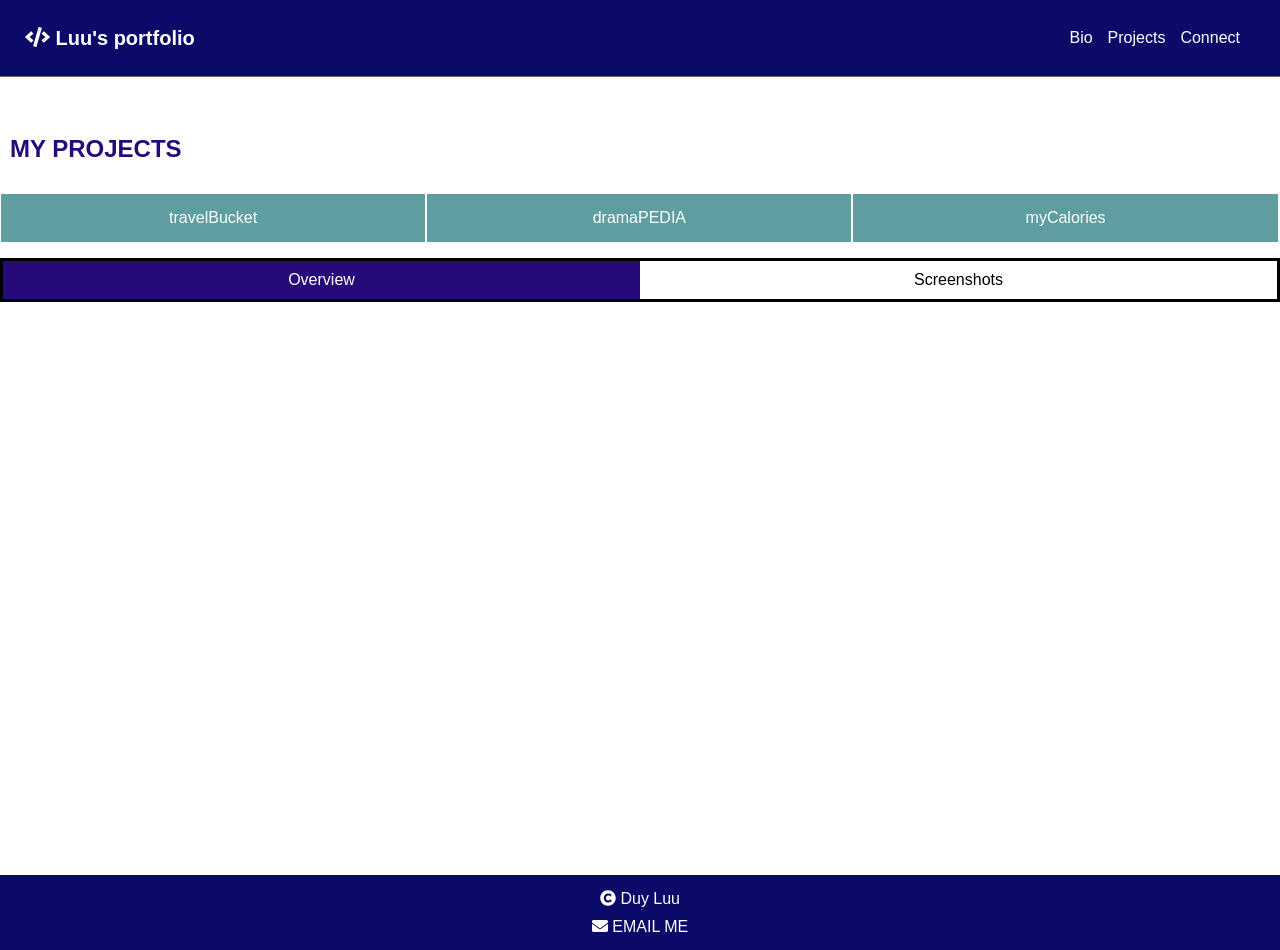
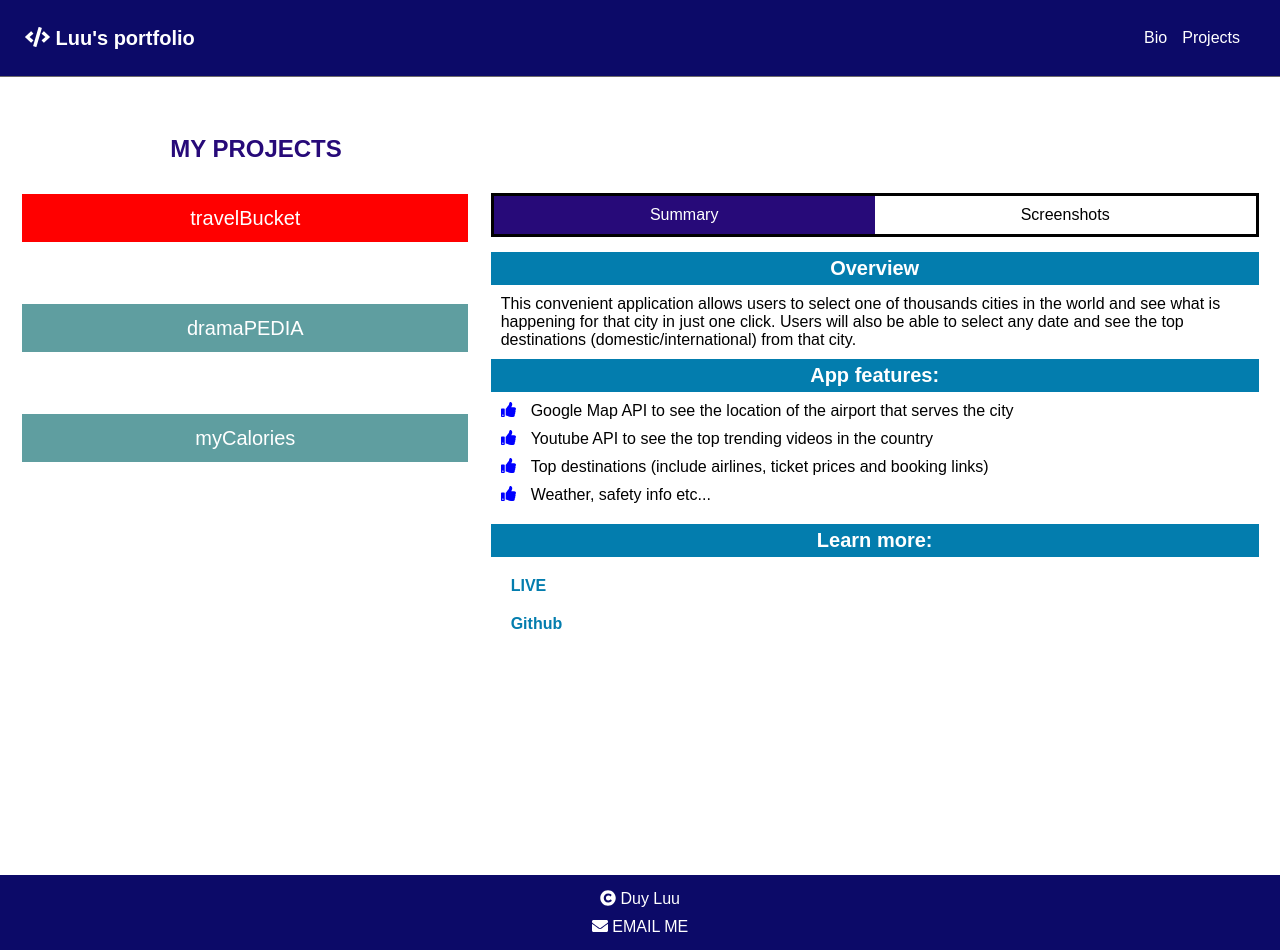
Before and after one commit to DuyLuu90/dluu-developer, a React (Create React App) app: page /project in a window 1280 px wide. Built offline with nearby package versions, Linux system fonts and the light colour scheme; a web font is replaced by a local one.

Commit message:
update files

```diff
--- a/public/assets/assets-helper.js
+++ b/src/assets-helper.js
@@ -24,7 +24,7 @@ export const logos=[
 export const projects=[
     {
         name:'travelPocket',
-        overview:'A convenient application that allows users to select one of thousands cities in the world and see what is happening for that city in just one click. Users will also be able to select any date and see the top destinations (domestic/international) from that city.',
+        overview:'This convenient application allows users to select one of thousands cities in the world and see what is happening for that city in just one click. Users will also be able to select any date and see the top destinations (domestic/international) from that city.',
         features:[
             'Google Map API to see the location of the airport that serves the city',
             "Youtube API to see the top trending videos in the country",
@@ -33,7 +33,7 @@ export const projects=[
 
         ],
         links:[
-            {name:'Live', url:'https://duyluu90.github.io/API-HACK-CAPSTONE/'},
+            {name:'LIVE', url:'https://duyluu90.github.io/API-HACK-CAPSTONE/'},
             {name:'Github', url:'https://github.com/DuyLuu90/API-HACK-CAPSTONE'}
 
         ],
@@ -45,7 +45,7 @@ export const projects=[
     },
     {
         name:'dramaPedia',
-        overview:'This is my first full stack capstone, as a junior Developer, to demonstrate my mastery of React, Node and PostgresSQL, . For this capstone, I built both the client and the API to support the app. Inspired by many awesome online movie websites, my app allows users to see a variety of Films/TV Series from many countries around the world. For user convenience, my app has feature to sort them by genres, year and country of origin.',
+        overview:'This is my first full stack capstone, as a junior Developer, to demonstrate my mastery of React, Node and PostgresSQL. For this capstone, I built both the client and the API to support the app. Inspired by many awesome online movie websites, my app allows users to see a variety of Films/TV Series from many countries around the world. For user convenience, my app has feature to sort them by genres, year and country of origin.',
         features:[
             'Movie details, user pages, artist pages',
             'Create, edit, delete user info',
@@ -54,7 +54,7 @@ export const projects=[
             'FOR ADMIN: data management, publish/ubpublish a movie, block/unblock a user'
         ],
         links:[
-            {name:'Live', url:'https://drama-pedia.vercel.app/'},
+            {name:'LIVE', url:'https://drama-pedia.vercel.app/'},
             {name:'Client', url:'https://github.com/DuyLuu90/First-Capstone-Client'},
             {name:'Server', url:'https://github.com/DuyLuu90/First-Capstone-Server'},
 
@@ -74,7 +74,7 @@ export const projects=[
             "Username/password retrieval"
         ],
         links:[
-            {name:'Live', url:'https://calorie-counter-client.vercel.app/'},
+            {name:'LIVE', url:'https://calorie-counter-client.vercel.app/'},
             {name:'Client', url:'https://github.com/DuyLuu90/myCalories-client'},
             {name:'Server', url:'https://github.com/DuyLuu90/myCalories-server'},
         ],
--- a/src/component/app_nav/navBar.js
+++ b/src/component/app_nav/navBar.js
@@ -17,7 +17,6 @@ export default class NavBar extends Component{
     renderLinks(){
         return(
             <div onClick={this.closeDropdown}>
-                <Link to='/connect' aria-label='project-page' > Connect</Link>
                 <Link to='/project' aria-label='project-page' > Projects</Link>
                 <Link to='/bio' aria-label='bio-page'>Bio </Link>
             </div>
--- a/src/component/bio/bio.css
+++ b/src/component/bio/bio.css
@@ -12,7 +12,7 @@
 .bio .active{
     background-color: rgb(57,75,87);
 }
-.aboutMe {
+.aboutMe, .gallery {
     padding: 15px;
     max-width: 750px;
     margin: 10px auto;
@@ -20,7 +20,7 @@
 .aboutMe section{
     margin-bottom: 15px;
 }
-.aboutMe h2{
+section h2{
     color: white;
     background-color: rgb(3,125,174);
     padding: 5px;
@@ -32,7 +32,8 @@
     color: rgb(141, 96, 13);
 }
 .text {
-    color: rgb(3,125,174);
+    color: rgb(6, 116, 163);
+    font-family: Verdana, Geneva, Tahoma, sans-serif;
     padding: 10px;
 }
 .text p {
@@ -65,7 +66,6 @@
 
 .profile{
     text-align: center;
-    padding: 20px;
     margin-top: 20px;
 }
 .profile div {
@@ -76,6 +76,11 @@
 .profile img {
     width: 280px;
     height: 350px
+}
+.profile p{
+    background-color: rgb(255, 115, 0);
+    color: white;
+    padding: 5px;
 }
 
 @media screen and (min-width:680px) {
--- a/src/component/project/project.css
+++ b/src/component/project/project.css
@@ -18,13 +18,19 @@
     margin-bottom: 15px;
 }
 
-.projects_nav a {
+.projects_nav span {
     background-color: cadetblue;
     display: flex; align-items: center; justify-content: center;
     padding: 5px; width: 33.3%; height: 50px;
     border-style: solid; border-width: thin;
     color: white;
 }
+.projects_nav span:hover {
+    background-color: orange;
+    cursor: pointer;
+    color: black;
+}
+
 .project_nav {
     border-style: solid;
 }
@@ -43,3 +49,65 @@
 .projects_nav .active{
     background-color: red;
 }
+
+.summary, .screenshots {
+    margin-top: 15px;
+}
+.summary h3 {
+    color: white;
+    background-color: rgb(3,125,174);
+    padding: 5px;
+    font-size: 20px;
+    text-align: center;
+}
+.summary div {
+    padding: 10px;
+}
+.summary p{
+    display: flex;
+    margin-bottom: 10px;
+}
+.summary a {
+    color:rgb(3,125,174);
+    font-weight: bold;
+}
+.summary a:hover{
+    color: orange;
+}
+.screenshots div {
+    text-align: center;
+    margin: 15px auto;
+    width: 90%;
+    padding: 15px;
+    border-style: solid; border-width: thin;
+    border-color: rgb(39,10,121);
+}
+.screenshots img {
+    width: 75%;
+    height: auto;
+}
+
+@media screen and (min-width:700px) {
+    .projects>div {
+        display: flex;
+        justify-content: space-evenly;
+    }
+    .projects h2{
+        width: 40%;
+        text-align: center;
+    }
+    .projects_nav{
+        flex-direction: column;
+        width: 35%;
+    }
+    .project {
+        width: 60%;
+    }
+    .projects_nav span{
+        width: 100%;
+        padding: 20px;
+        margin-bottom: 60px;
+        font-size: 20px;
+        overflow: hidden;
+    }
+}
--- a/src/component/project/project.js
+++ b/src/component/project/project.js
@@ -1,22 +1,70 @@
 import React, {Component} from 'react'
 //import {Link} from 'react-router-dom'
-//import {FontAwesomeIcon}  from '@fortawesome/react-fontawesome'
+import {FontAwesomeIcon}  from '@fortawesome/react-fontawesome'
 import './project.css'
 
 export default class Project extends Component{
+    static defaultProps={
+        project:{
+            name:'',
+            overview:'',
+            features:[],
+            links:[],
+            screenshots:[],
+        }
+    }
     state={
-        displayOverview: true
+        displaySummary: true
+    }
+    renderSummary(){
+        const {overview,features,links}= this.props.project
+        const featureList= features.map((item,i)=><p key={i}><FontAwesomeIcon icon='thumbs-up' className='awesome'/>{item}</p>)
+        const linkList= links.map((obj,i)=>(
+            <div key={i}>
+                <a href={obj.url} target='_blank' rel="noopener noreferrer">{obj.name}</a>
+            </div>
+        ))
+        return (
+            <div className='summary'>
+                <h3>Overview</h3>
+                <div>{overview}</div>
+                <h3>App features:</h3>
+                <div>
+                    {featureList}
+                </div>
+                <h3>Learn more:</h3>
+                <div>
+                     {linkList}
+                </div>
+            </div>
+        )
+
+    }
+    renderScreenshots(){
+        const {screenshots}= this.props.project
+        const imgs= screenshots.map((obj,i)=>(
+            <div key={i}>
+                <img  alt='screenshot' src={obj.src}/>
+                <p>{obj.description}</p>
+            </div>
+        ))
+        return(
+            <div className='screenshots'>
+                {imgs}
+            </div>
+        )
     }
     render(){
-        const {displayOverview}= this.state
+        const {displaySummary}= this.state
+        const main = (displaySummary)? this.renderSummary(): this.renderScreenshots()
         return (
-            <div>
+            <div className='project'>
                 <nav className='project_nav'>
-                    <span className={displayOverview?'highlighted':''} onClick={()=>this.setState({displayOverview:true})}>Overview</span>
-                    <span className={!displayOverview?'highlighted':''} onClick={()=>this.setState({displayOverview:false})}>Screenshots</span>
+                    <span className={displaySummary?'highlighted':''} onClick={()=>this.setState({displaySummary:true})}>Summary</span>
+                    <span className={!displaySummary?'highlighted':''} onClick={()=>this.setState({displaySummary:false})}>Screenshots</span>
                 </nav>
                 <div>
-
+                    {main}
                 </div>
             </div>
         )
--- a/src/component/project/projects.js
+++ b/src/component/project/projects.js
@@ -1,10 +1,15 @@
 import React, {Component} from 'react'
-import {Link} from 'react-router-dom'
+//import {Link} from 'react-router-dom'
 //import {FontAwesomeIcon}  from '@fortawesome/react-fontawesome'
 import Project from './project'
+import {projects} from '../../assets-helper'
 import './project.css'
 
 export default class AllProjects extends Component{
+    state={
+        tabId:1
+    }
+    /*
     activeTab= (e)=>{
         let activeTabs= document.getElementsByClassName('active')
         if (activeTabs.length > 0) {
@@ -12,19 +17,26 @@ export default class AllProjects extends Component{
             }
         e.target.className += " active";
     }
+    */
+    displayProject1=()=>this.setState({tabId:1})
+    displayProject2=()=>this.setState({tabId:2})
+    displayProject3=()=>this.setState({tabId:3})
     render(){
-        const project1= <Project/>
+        const {tabId}= this.state
+        const project1= <Project project={projects[0]}/>
+        const project2= <Project project={projects[1]}/>
+        const project3= <Project project={projects[2]}/>
+        const project= (tabId===1)? project1: (tabId===2)?project2: project3
         return (
             <div className='projects'>
                 <h2>MY PROJECTS</h2>
                 <div>
                     <nav className='projects_nav'>
-                        <Link to='/project/1' className='tab' onClick={this.activeTab} aria-label='projects-nav'>travelBucket</Link>
-                        <Link to='/project/2' className='tab' onClick={this.activeTab} aria-label='projects-nav'>dramaPEDIA</Link>
-                        <Link to='/project/3' className='tab' onClick={this.activeTab} aria-label='projects-nav'>myCalories</Link>
-
+                        <span  className={tabId===1?'active':''} onClick={this.displayProject1} >travelBucket</span>
+                        <span  className={tabId===2?'active':''} onClick={this.displayProject2} >dramaPEDIA</span>
+                        <span  className={tabId===3?'active':''} onClick={this.displayProject3} >myCalories</span>
                     </nav>
-                    {project1}
+                    {project}
 
                 </div>
             </div>
--- a/src/index.js
+++ b/src/index.js
@@ -6,6 +6,7 @@ import { library } from '@fortawesome/fontawesome-svg-core'
 import App from './App';
 
 import {
+  faBug,
   faUserNinja,
   faPlane,
   faSchool,
@@ -33,7 +34,7 @@ import {
 } from '@fortawesome/free-solid-svg-icons'
 
 library.add(
-
+  faBug,
   faUserNinja,
   faPlane,
   faSchool,
```
Also changed, not shown: src/component/bio/bio.js (+20 -8 lines).
